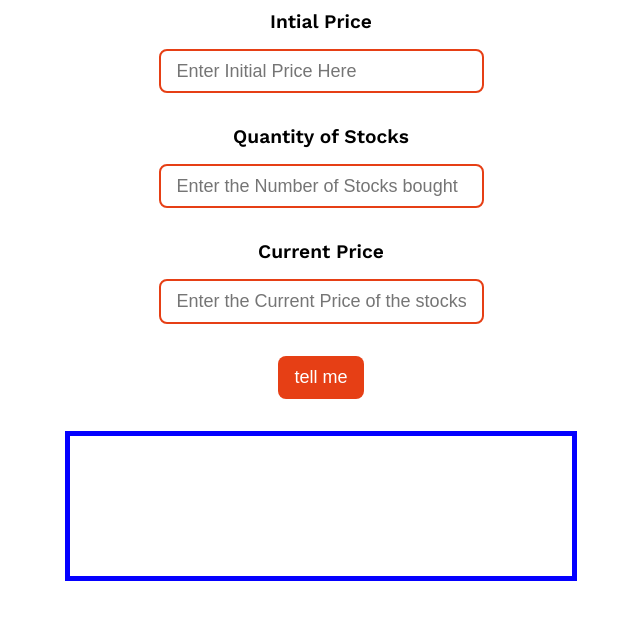
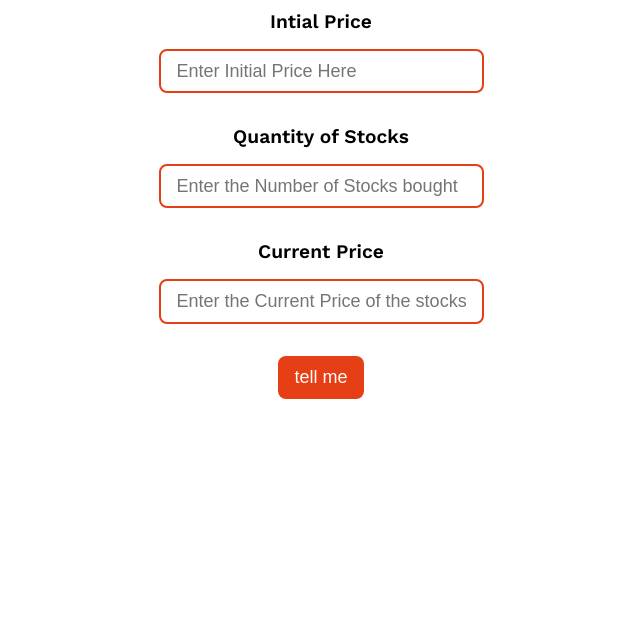
Before and after one commit to Somi-Singh/neog_task_14, a plain HTML site: page index.html in a window 1280 px wide. Shown: the part 79-698 px from the top of the page, without its empty margins (319-959 px from the left). Drawn offline with nearby package versions, Linux system fonts and the light colour scheme.

Commit message:
Update index.html

```diff
--- a/index.html
+++ b/index.html
@@ -24,7 +24,7 @@
         </label>
         <button id="submit-btn" class="btn-check" onclick="calculateProfitAndLoss()">tell me</button>
 
-     <center><div id="output-box" class="output" style="border: 5px solid rgb(4, 0, 255); height:150px;width:40% "></div></center>
+     <center><div id="output-box" class="output"; height:150px;width:40% ></div></center>
     </main>
     <footer>
     <script src="zerolevel14.js"></script>
```
